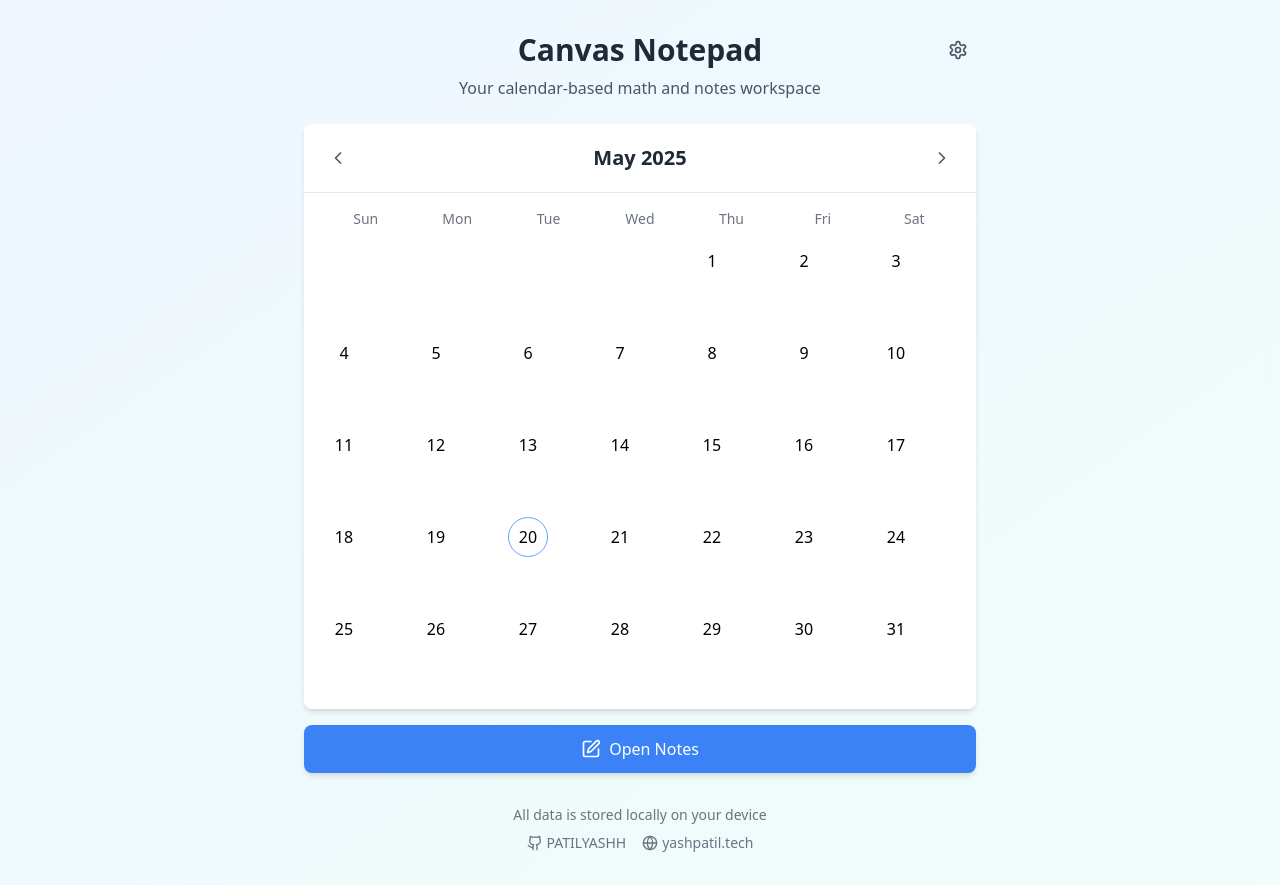
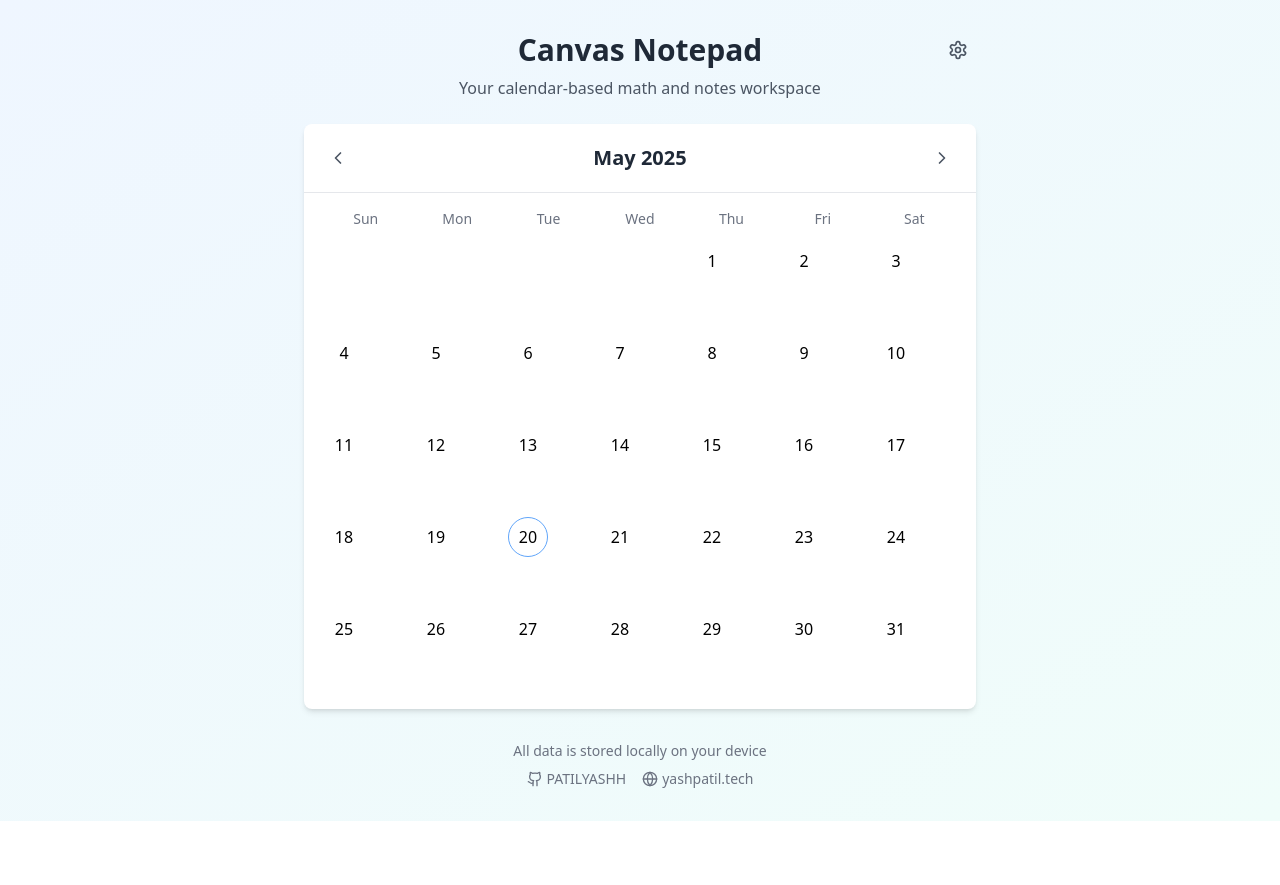
Before and after one commit to vikaspatil5400/notes, a React (Vite) app: page / in a window 1280 px wide. After the commit the page ends 821 px from the top, so only its background shows below. Built offline with nearby package versions, Linux system fonts and the light colour scheme.

Commit message:
Remove notes button and update calendar interaction

```diff
--- a/src/App.tsx
+++ b/src/App.tsx
@@ -1,7 +1,7 @@
 import React, { useState } from 'react';
 import Calendar from './components/Calendar';
 import NoteView from './components/NoteView';
-import { PenSquare, Github, Globe, Settings } from 'lucide-react';
+import { Github, Globe, Settings } from 'lucide-react';
 import useNotesStore from './store/useNotesStore';
 
 function App() {
@@ -55,18 +55,7 @@ function App() {
           {showNoteView ? (
             <NoteView onBackToCalendar={handleBackToCalendar} />
           ) : (
-            <>
-              <Calendar />
-              <button
-                id="openNotesBtn"
-                onClick={handleShowNotes}
-                className="mt-4 w-full py-3 bg-blue-500 hover:bg-blue-600 text-white rounded-lg shadow-md flex items-center justify-center transition-colors"
-                aria-label="Open notes"
-              >
-                <PenSquare className="mr-2 h-5 w-5" />
-                <span>Open Notes</span>
-              </button>
-            </>
+            <Calendar onDateDoubleClick={handleShowNotes} />
           )}
         </div>
 
--- a/src/components/Calendar.tsx
+++ b/src/components/Calendar.tsx
@@ -2,11 +2,15 @@ import React from 'react';
 import CalendarHeader from './CalendarHeader';
 import CalendarGrid from './CalendarGrid';
 
-const Calendar: React.FC = () => {
+interface CalendarProps {
+  onDateDoubleClick: () => void;
+}
+
+const Calendar: React.FC<CalendarProps> = ({ onDateDoubleClick }) => {
   return (
     <div className="bg-white rounded-lg shadow-md overflow-hidden transition-all">
       <CalendarHeader />
-      <CalendarGrid />
+      <CalendarGrid onDateDoubleClick={onDateDoubleClick} />
     </div>
   );
 };
--- a/src/components/CalendarGrid.tsx
+++ b/src/components/CalendarGrid.tsx
@@ -6,7 +6,11 @@ import { formatDate } from '../utils/dateUtils';
 
 const DAYS_OF_WEEK = ['Sun', 'Mon', 'Tue', 'Wed', 'Thu', 'Fri', 'Sat'];
 
-const CalendarGrid: React.FC = () => {
+interface CalendarGridProps {
+  onDateDoubleClick: () => void;
+}
+
+const CalendarGrid: React.FC<CalendarGridProps> = ({ onDateDoubleClick }) => {
   const { currentDate, selectedDate, setSelectedDate } = useCalendarStore();
   const { notes } = useNotesStore();
   const calendarDays = getCalendarDays(currentDate);
@@ -41,7 +45,7 @@ const CalendarGrid: React.FC = () => {
                 onClick={() => handleDayClick(day)}
                 onDoubleClick={() => {
                   handleDayClick(day);
-                  document.getElementById('openNotesBtn')?.click();
+                  onDateDoubleClick();
                 }}
               >
                 {day && formatDayOfMonth(day)}
```
